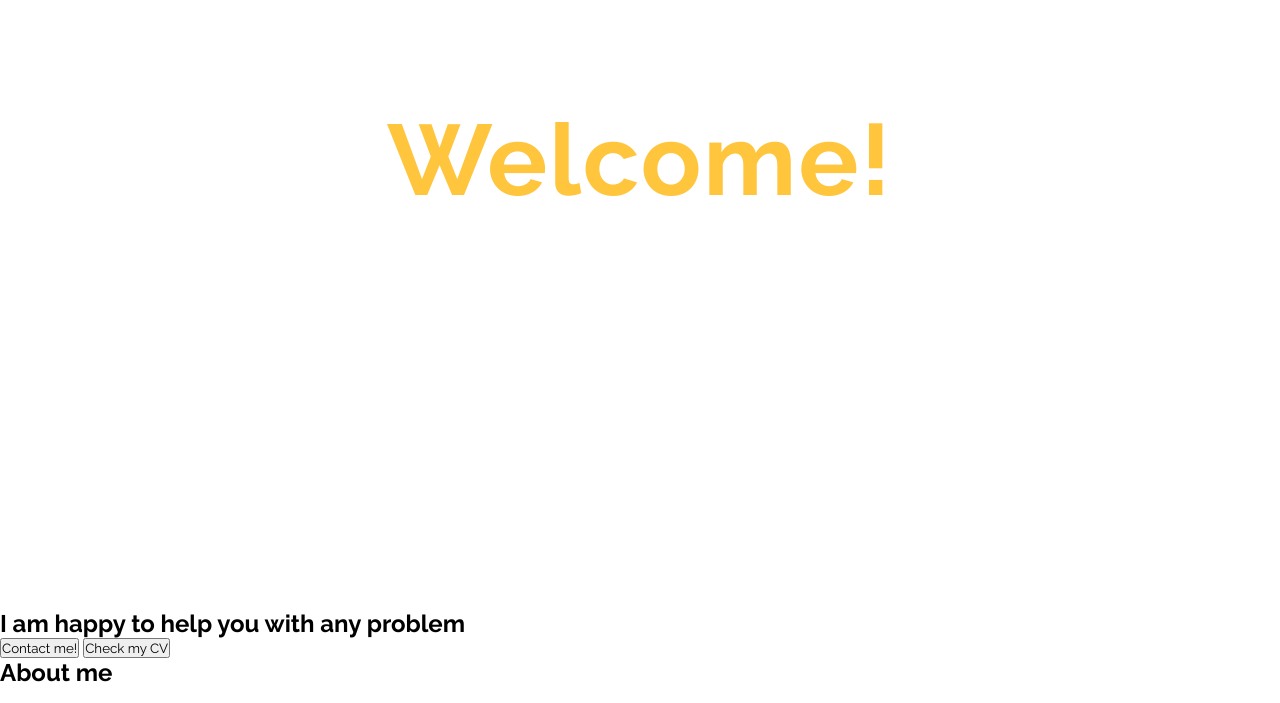
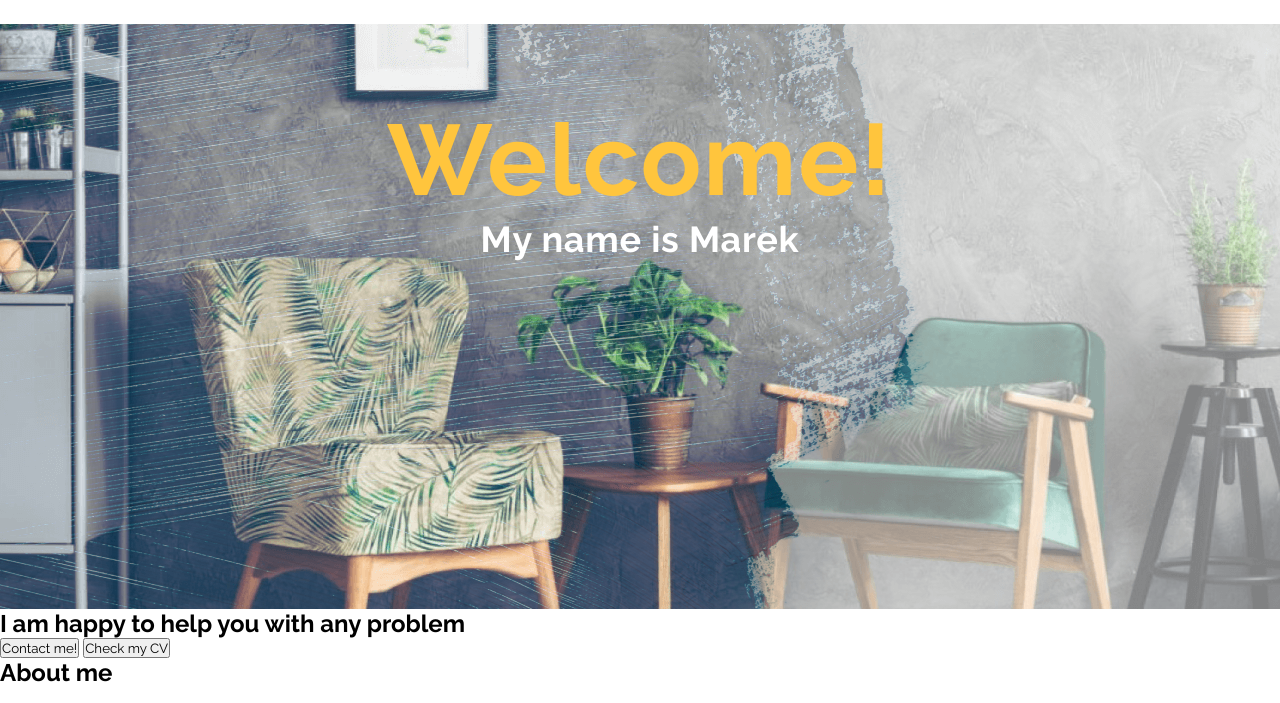
Before and after one commit to MichalskiMarek/coderscamp-portfolio-page, a website: page index.html in a window 1280 px wide. Shown: the part 87-790 px from the top of the page. Drawn offline with Linux system fonts and the light colour scheme.

Commit message:
Update styles.css

```diff
--- a/css/styles.css
+++ b/css/styles.css
@@ -43,7 +43,7 @@
 .page-header {
   display: flex;
   flex-direction: column;
-  background-image: url("../images/cover photo.png"), url("../images/cover layer.png");
+  background-image: url("../images/cover-photo.png"), url("../images/cover-layer.png");
   height: 585px;
   background-position: center center;
   background-repeat: no-repeat;
```
